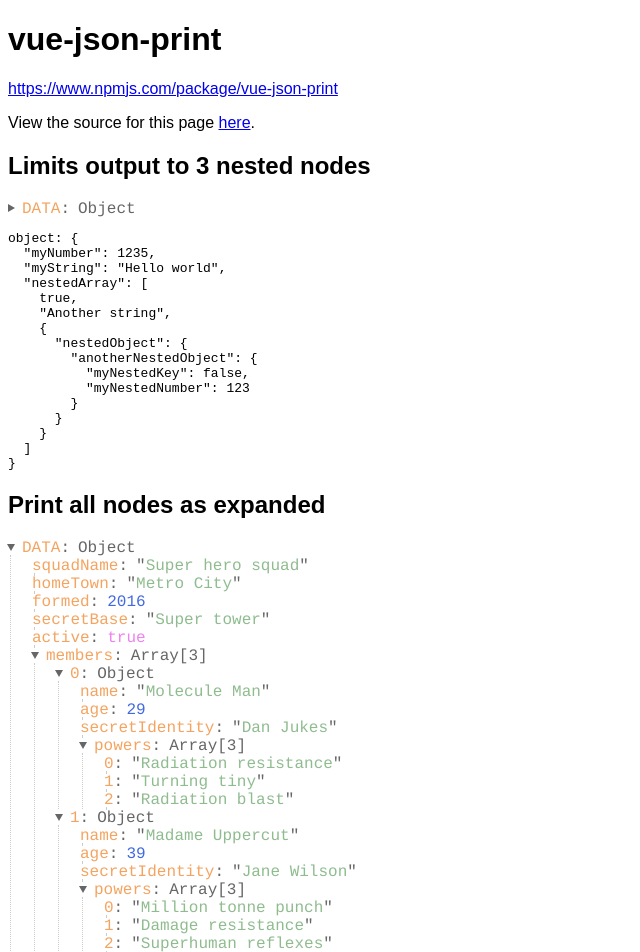
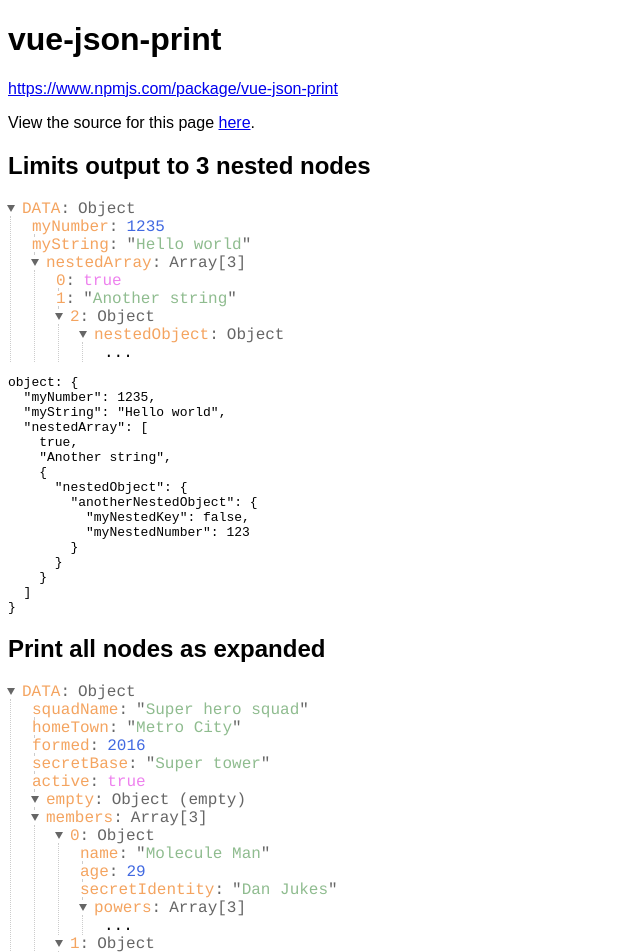
Before and after one commit to tanmancan/vue-json-print, a Vue app: page / in a window 1280 px wide. Shown: the top 952 px of the page, without its empty margins (0-640 px from the left). Built offline with nearby package versions, Linux system fonts and the light colour scheme.

Commit message:
Updated readme and demo

```diff
--- a/public/index.html
+++ b/public/index.html
@@ -4,7 +4,6 @@
     <meta charset="utf-8">
     <meta http-equiv="X-UA-Compatible" content="IE=edge">
     <meta name="viewport" content="width=device-width,initial-scale=1.0">
-    <link rel="icon" href="<%= BASE_URL %>favicon.ico">
     <title>vue-json-print</title>
   </head>
   <body>
--- a/src/App.vue
+++ b/src/App.vue
@@ -11,10 +11,12 @@
     <h2>Limits output to 3 nested nodes</h2>
     <JsonTree
     :depth="3"
+    expanded
     :data-object="exampleDataJavascript" />
 <pre>{{ typeof exampleDataJavascript }}: {{ exampleDataJavascript }}</pre>
     <h2>Print all nodes as expanded</h2>
     <JsonTree
+    :depth="3"
     :data-object="exampleDataJson" expanded />
 <pre>{{ typeof exampleDataJson }}: {{ exampleDataJson }}</pre>
     <h2>Uses a JSON string value</h2>
--- a/src/assets/example.json
+++ b/src/assets/example.json
@@ -4,6 +4,7 @@
   "formed": 2016,
   "secretBase": "Super tower",
   "active": true,
+  "empty": {},
   "members": [
     {
       "name": "Molecule Man",
--- a/vue.config.js
+++ b/vue.config.js
@@ -1,4 +1,6 @@
 module.exports = {
-  publicPath: '/examples/vue-json-print',
+  publicPath: process.env.NODE_ENV === 'production'
+    ? '/examples/vue-json-print'
+    : '/',
   css: { extract: false },
 };
```
Also changed, not shown: package.json (+4 -3 lines), 1 other file (tests, documents, lock files or other folders).
